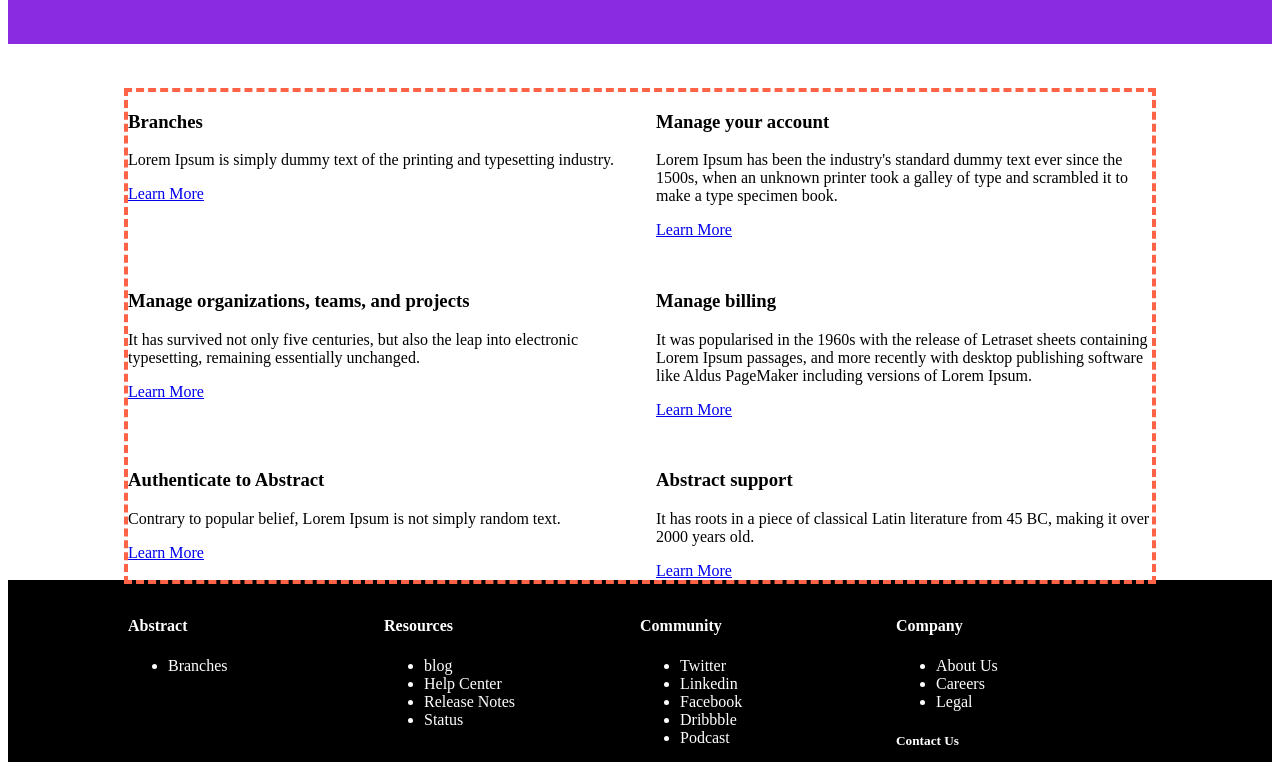
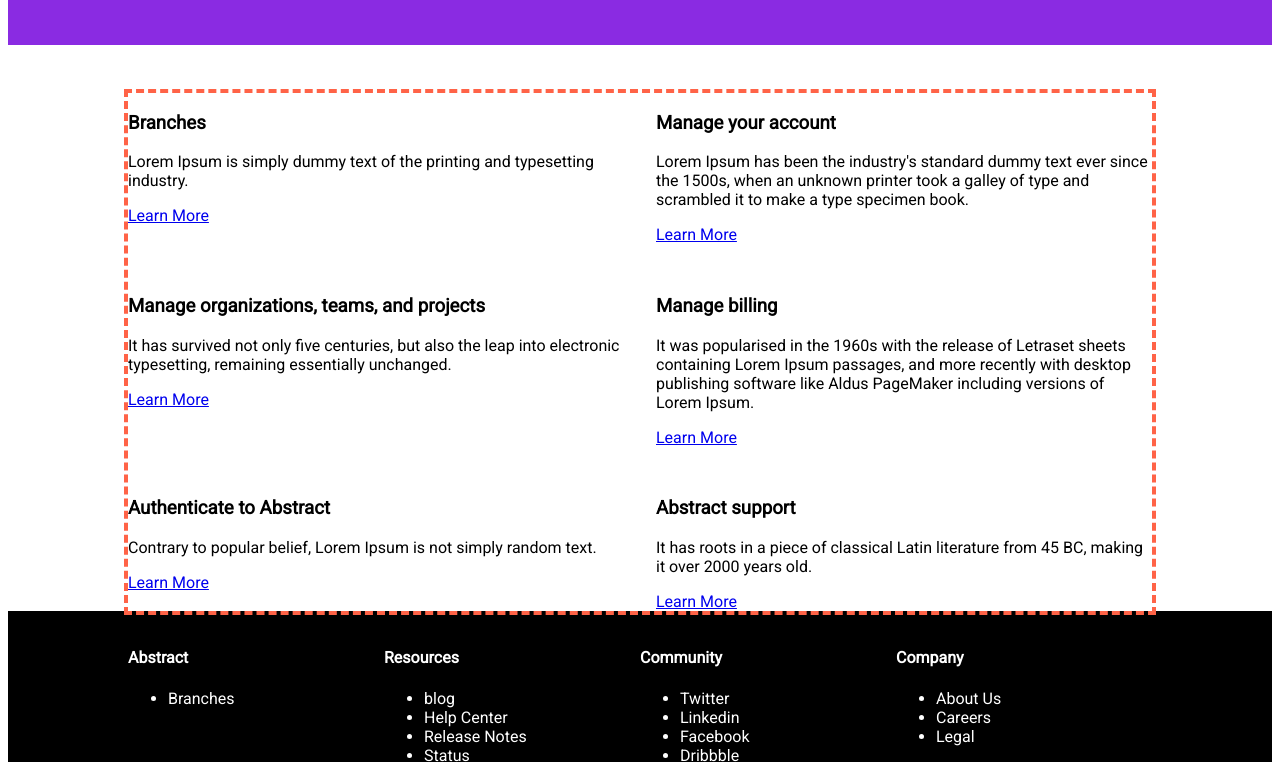
Before and after one commit to reindeer-7/wd-practice, a plain HTML site: page index.html in a window 1280 px wide. Shown: the part 214-976 px from the top of the page. Drawn offline with Linux system fonts and the light colour scheme.

Commit message:
Add font family styles.

```diff
--- a/index.html
+++ b/index.html
@@ -3,21 +3,13 @@
   <head>
     <title>Help Page</title>
     <style>
-      /*
+      @import url('https://fonts.googleapis.com/css2?family=Cookie&family=Roboto&display=swap');
+    </style>
 
-        - ID selector #caja
-        <div id="caja"></div>
-
-        - Class selector .bolsa
-        <div class="bolsa"></div>
-
-        - Element selector div
-        <div></div>
-
-        - Attribute selector [title="nombre"]
-        <div title="nombre"></div>
-
-        */
+    <style>
+      body {
+        font-family: 'Roboto', sans-serif;
+      }
 
       .header {
         background-color: black;
```
